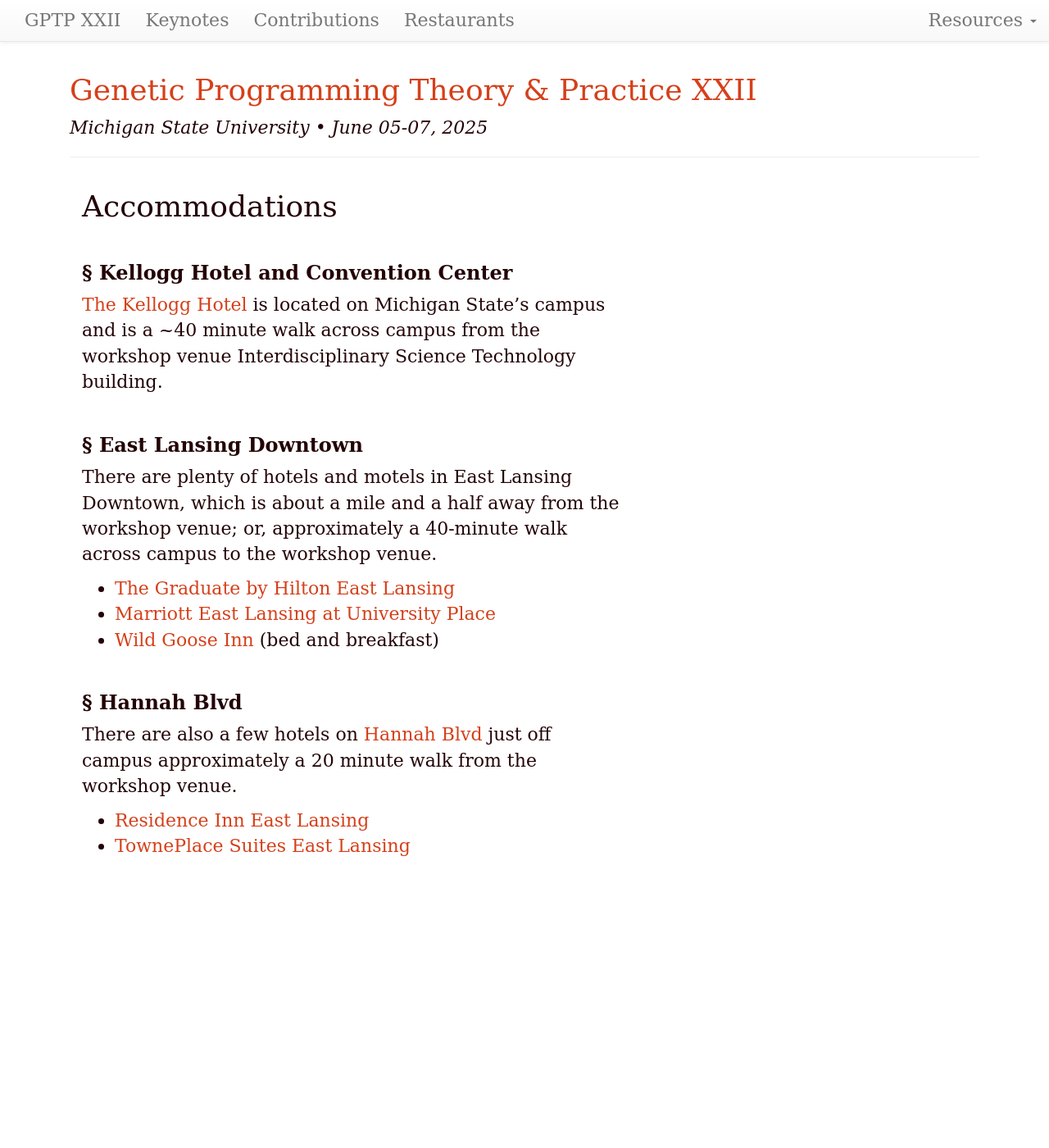
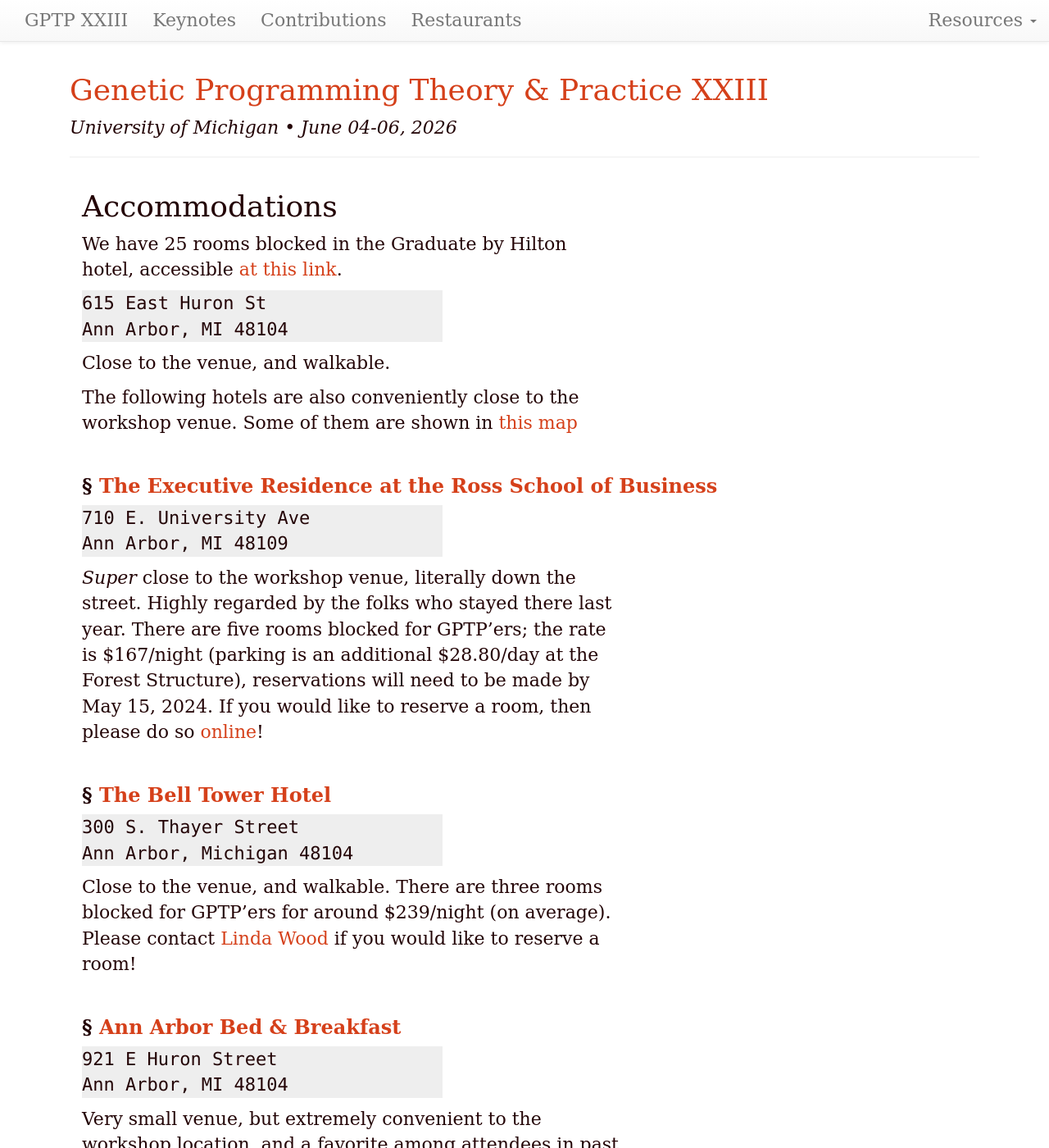
Before and after one commit to GPTP-workshop/gptp-workshop.github.io, a Jekyll site: the page built from accommodations.md, in a window 1280 px wide and 1400 px high. Shown: the whole window at 82% size. Built offline with Jekyll 4.4.1, drawn with Linux system fonts in a browser that asks for light colours; some of the changed text lies outside the part shown.

Commit message:
add hotels

```diff
--- a/accommodations.md
+++ b/accommodations.md
@@ -1,25 +1,162 @@
 ---
 layout: default
-year: 2025
+year: 2026
 ---
 
 # Accommodations
 
-### Kellogg Hotel and Convention Center
+We have 25 rooms blocked in the Graduate by Hilton hotel, accessible [at this link](https://book.passkey.com/e/51215831?utm_source=50919754&utm_medium=email&utm_campaign=299843360&trkid=611756285&linkid=3966363401).
 
-[The Kellogg Hotel](https://maps.app.goo.gl/TMLSi4M3tfDWnz5t8) is located on Michigan State's campus and is a ~40 minute walk across campus from the workshop venue Interdisciplinary Science Technology building.
+615 East Huron St \\
+Ann Arbor, MI 48104
+{: .address}
 
-### East Lansing Downtown
+Close to the venue, and walkable.
 
-There are plenty of hotels and motels in East Lansing Downtown, which is about a mile and a half away from the workshop venue; or, approximately a 40-minute walk across campus to the workshop venue.
 
-- [The Graduate by Hilton East Lansing](https://maps.app.goo.gl/wpbp2DUr7eYZQFcL7)
-- [Marriott East Lansing at University Place](https://maps.app.goo.gl/G5Y6eFArvoNZCdN89)
-- [Wild Goose Inn](https://maps.app.goo.gl/kCqDxSipsfvZ8MRS7) (bed and breakfast)
+The following hotels are also conveniently close to the workshop venue. Some of them are shown in [this map](https://www.google.com/maps/d/u/0/viewer?mid=1tHcZafajq_R5saxe4Pmtu1RxeUjO-MPX&ll=42.27876251803364%2C-83.7425372108465&z=16)
 
-### Hannah Blvd
+### [The Executive Residence at the Ross School of Business](https://www.acc-elandconferencecenter.com/)
 
-There are also a few hotels on [Hannah Blvd](https://maps.app.goo.gl/vAJ263L9jFhJ8HzM9) just off campus approximately a 20 minute walk from the workshop venue.
+710 E. University Ave \\
+Ann Arbor, MI 48109
+{: .address}
 
-- [Residence Inn East Lansing](https://maps.app.goo.gl/rYNpJ6BWuMq4DoSa7)
-- [TownePlace Suites East Lansing](https://maps.app.goo.gl/QjaSbHHAJQWKu9PG7)
+_Super_ close to the workshop venue, literally down the street. Highly regarded by the folks who stayed there last year.
+There are five rooms blocked for GPTP'ers; the rate is $167/night (parking is an additional $28.80/day at the Forest Structure), reservations will need to be made by May 15, 2024. If you would like to reserve a room, then please do so [online](https://bookings.travelclick.com/76008?groupID=4273830&hotelID=76008#/guestsandrooms)!
+
+### [The Bell Tower Hotel](https://www.belltowerhotel.com)
+
+300 S. Thayer Street \\
+Ann Arbor, Michigan 48104
+{: .address}
+
+Close to the venue, and walkable.
+There are three rooms blocked for GPTP'ers for around $239/night (on average). Please contact [Linda Wood](mailto:linmwood@umich.edu) if you would like to reserve a room!
+
+### [Ann Arbor Bed & Breakfast](http://annarborbedandbreakfast.com)
+
+921 E Huron Street \\
+Ann Arbor, MI 48104
+{: .address}
+
+Very small venue, but extremely convenient to the workshop location, and a favorite among attendees in past years.
+
+### [The Ann Arbor RegentHotel & Suites](https://annarborregent.com)
+
+2455 Carpenter Road \\
+Ann Arbor, MI 48108
+{: .address}
+
+Not close to the workshop venue, but convenient to the freeway and offering a shuttle service.
+
+### [Courtyard by Marriott](https://www.marriott.com/en-us/hotels/arbch-courtyard-ann-arbor/overview/?scid=f2ae0541-1279-4f24-b197-a979c79310b0)
+
+3205 Boardwalk\\
+Ann Arbor, MI 48108
+{: .address}
+
+### [Hyatt place](https://www.hyatt.com/en-US/hotel/michigan/hyatt-place-ann-arbor/dtwza?src=corp_lclb_gmb_seo_dtwza)
+
+3223 S. State St.\\
+Ann Arbor, MI 48108
+{: .address}
+
+### [Kensington Hotel](http://www.kcourtaa.com)
+
+3500 S State St \\
+Ann Arbor, MI 48108
+{: .address}
+
+Recently renovated. Near Briarwood Mall in the south end of town, and therefore not walkable.
+Offers breakfast included.
+
+
+## Other Downtown (within walking distance, 20 minutes+)
+
+### [The Stone Chalet B&B](https://www.stonechalet.com/)
+
+1917 Washtenaw Avenue
+Ann Arbor, MI 48104
+{: .address}
+
+### [Residence Inn by Marriott Ann Arbor Downtown](http://www.marriott.com/hotels/travel/arbdt-residence-inn-ann-arbor-downtown)
+
+120 W Huron St. \\
+Ann Arbor, MI 48104
+{: .address}
+
+(Downtown Ann Arbor; ~20 minute walk to venue)
+
+Relatively new hotel. Breakfast included.
+
+### [Inn at the Michigan League](https://uunions.umich.edu/league/inn)
+
+911 N. University Ave. \\
+Ann Arbor, MI  48109-1265
+{: .address}
+
+*Very* close to the workshop venue. A University of Michigan facility, not typically listed on tourist guides.
+
+## Other Satellite Locations
+
+all of these will require a bus or car ride; despite the additional features and slight inconvenience of extra travel, these are often _much_ cheaper accommodations than downtown venues
+
+
+### [Candlewood Suites Ann Arbor](http://www.ihg.com/candlewood/hotels/us/en/ann-arbor/dttaa/hoteldetail)
+
+701 Waymarket Way \\
+Ann Arbor, Michigan 48103
+{: .address}
+
+Full kitchen and workspace in every room. Easy walk to several restaurants. Far enough away from the conference venue that you will _definitely_ need to drive or take the bus. There is a bus line right outside the front door that drops you on campus.
+
+### [Microtel Inn & Suites](http://microtelinn.com)
+
+3610 Plymouth Rd \\
+Ann Arbor 48105
+{: .address}
+
+(near Plymouth and Hwy 23)
+
+Continental breakfast, free shuttle. Suites available.
+
+### [Holiday Inn & Suites](http://www.ihg.com/holidayinn/hotels/us/en/ann-arbor/arbep/hoteldetail)
+
+3155 Boardwalk Drive \\
+Ann Arbor, MI 48108
+{: .address}
+
+Near Briarwood Mall and Buffalo Wild Wings.
+
+### [Hampton Inn Ann Arbor South](http://www.annarborsouth.hamptoninn.com)
+
+925 Victors Way \\
+Ann Arbor, MI 48108
+{: .address}
+
+Near Briarwood Mall.
+
+### [Holiday Inn, Plymouth Road East](http://www.hiannarbor.com)
+
+3600 Plymouth Rd \\
+Ann Arbor, MI 48105
+{: .address}
+
+Note: This venue is _definitely not walkable_. You will need to drive in.
+
+### [Staybridge Suites Ann Arbor](https://www.ihg.com/staybridge/hotels/us/en/ann-arbor/arbsb/hoteldetail)
+
+3850 Research Park Dr \\
+Ann Arbor, MI 48108
+{: .address}
+
+Near Briarwood Mall in the south end of town.
+
+### [Hyatt Place Ann Arbor](https://annarbor.place.hyatt.com/en/hotel/home.html)
+
+3223 S State St \\
+Ann Arbor, MI 48108
+{: .address}
+
+Near Briarwood Mall in the south end of town.
```
